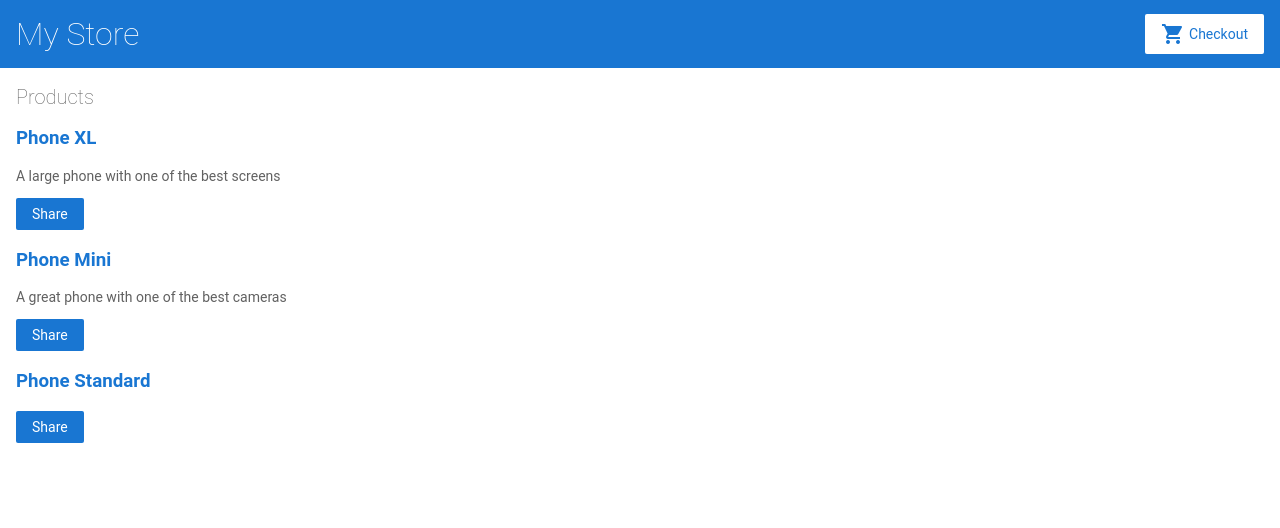
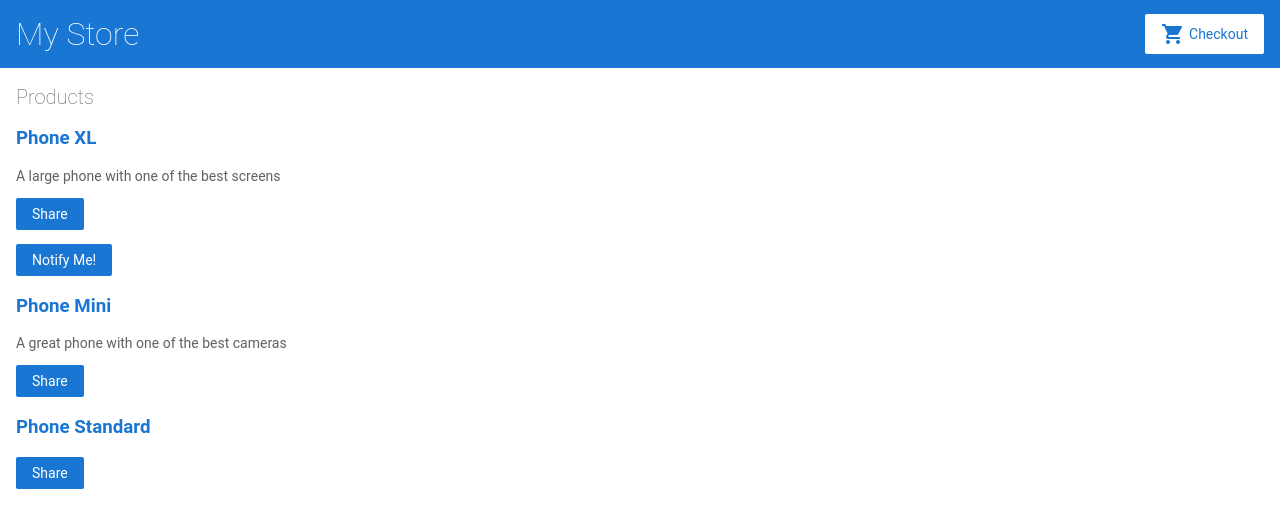
Before and after one commit to chowaniecpiotr/angular-9yofej-nf5rev, an Angular app: page / in a window 1280 px wide. Shown: the top 528 px of the page. Built offline with nearby package versions, Linux system fonts and the light colour scheme.

Commit message:
Add 'Notify me' button

```diff
--- a/src/app/product-alerts/product-alerts.component.html
+++ b/src/app/product-alerts/product-alerts.component.html
@@ -1 +1,5 @@
-<p>product-alerts works!</p>
+<p *ngIf="product && product.price > 700">
+  <button type="button">
+    Notify Me!
+  </button>
+</p>
--- a/src/app/product-alerts/product-alerts.component.ts
+++ b/src/app/product-alerts/product-alerts.component.ts
@@ -1,4 +1,5 @@
-import { Component, OnInit } from '@angular/core';
+import { Component, OnInit, Input, EventEmitter } from '@angular/core';
+import { Product } from '../products';
 
 @Component({
   selector: 'app-product-alerts',
@@ -7,6 +8,8 @@
 })
 export class ProductAlertsComponent implements OnInit {
 
+  @Input() product!: Product;
+
   constructor() { }
 
   ngOnInit(): void {
--- a/src/app/product-list/product-list.component.html
+++ b/src/app/product-list/product-list.component.html
@@ -12,6 +12,10 @@
   <button type="button" (click)="share()">
     Share
   </button>
+
+  <app-product-alerts
+    [product]="product">
+  </app-product-alerts>
 </div>
 
 <!--
```
